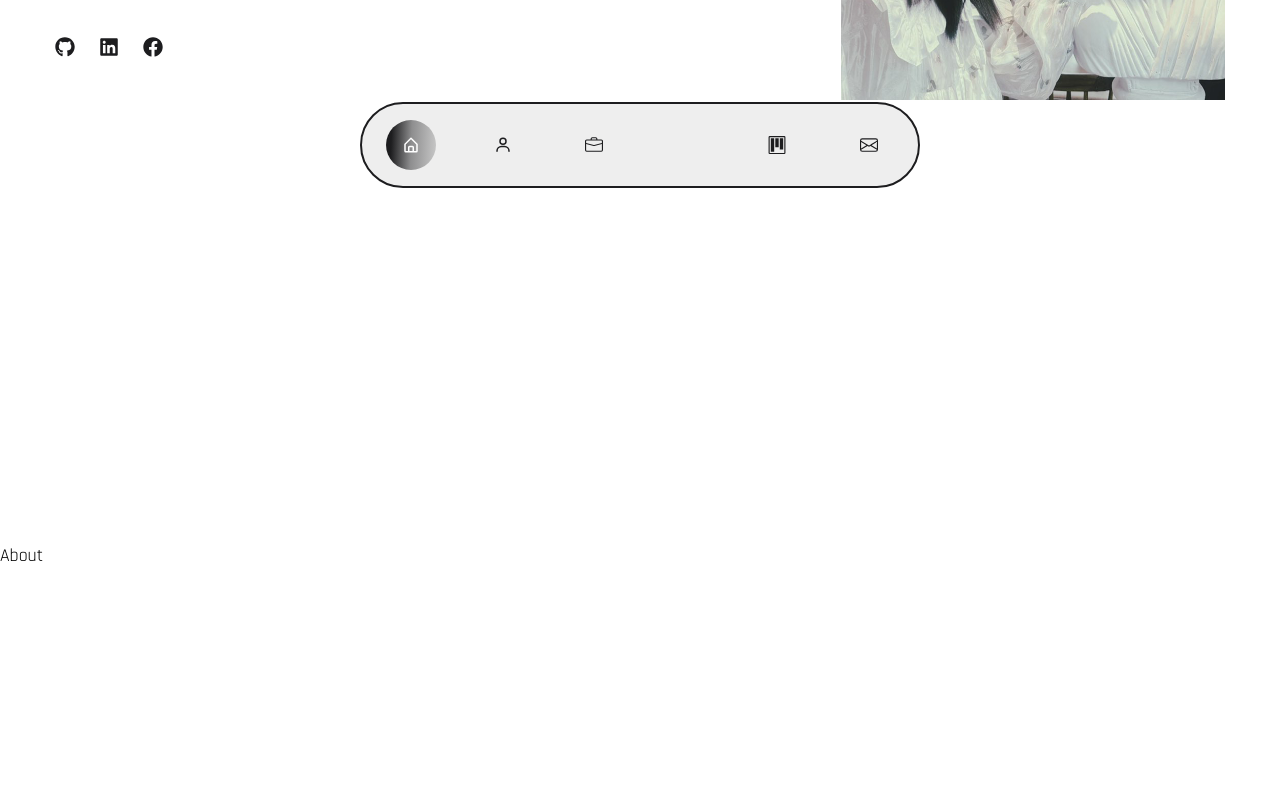
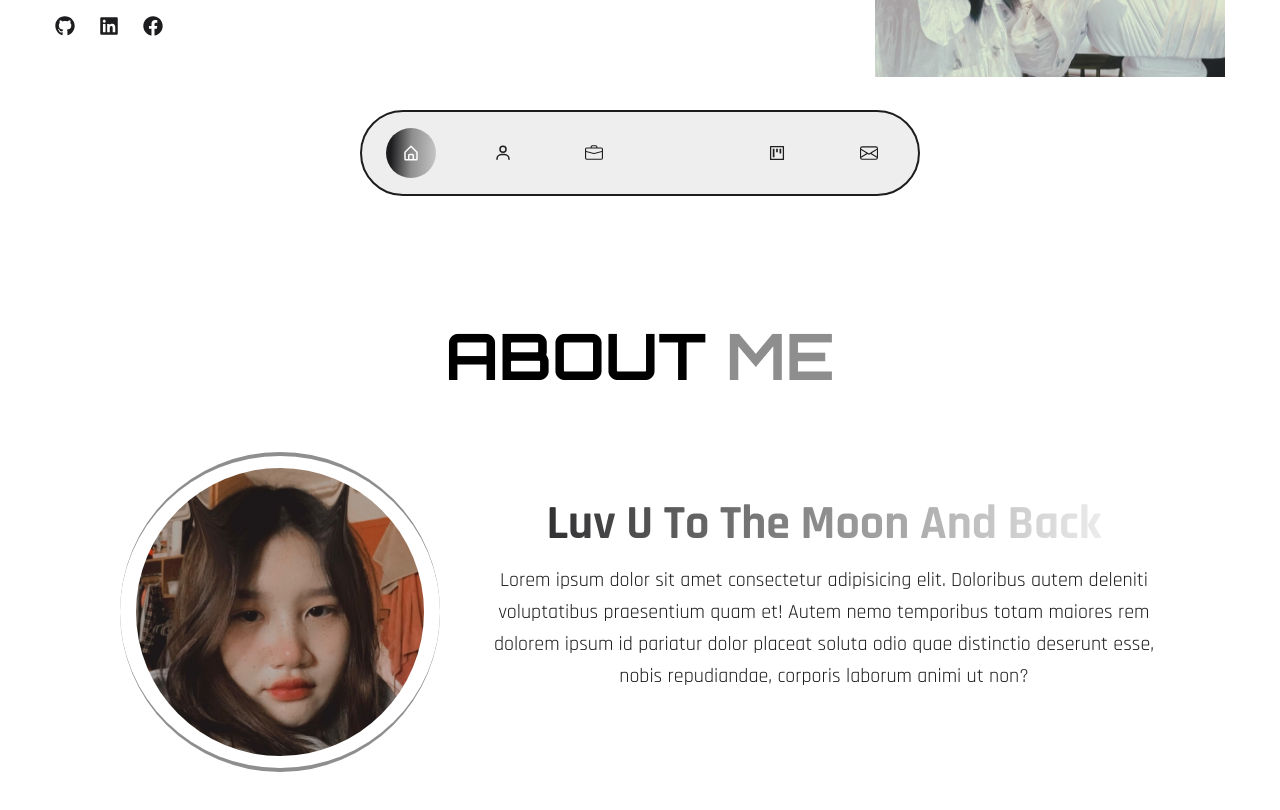
Before and after one commit to WangTris/portfolio_DV, a React (Create React App) app in the folder my-portfolio/: page / in a window 1280 px wide. Shown: the part 580-1390 px from the top of the page. Built offline with nearby package versions, Linux system fonts and the light colour scheme; some icons are missing; a web font is replaced by a local one.

Commit message:
Complete About page

```diff
--- a/my-portfolio/src/components/About.js
+++ b/my-portfolio/src/components/About.js
@@ -1,10 +1,59 @@
 import React from "react";
+//images
+import dieuvan2 from "../assets/dieuvan2.png";
+// motion
+import { motion } from "framer-motion";
+// variants
+import { fadeIn } from "../variants";
 
 const About = () => {
   return (
-    <div className="section" id="about">
-      About
-    </div>
+    <section className="section" id="about">
+      <div className="container mx-auto flex justify-center items-center flex-col ">
+        {/* title */}
+        <motion.h2
+          variants={fadeIn("up", 0.3)}
+          initial="hidden"
+          whileInView={"show"}
+          viewport={{ once: false, amount: 0.7 }}
+          className="text-[4rem] mb-20 items-center font-primary font-bold uppercase"
+        >
+          About <span className="text-accent">me</span>
+        </motion.h2>
+        <div className="flex flex-col gap-y-8 lg:flex-row lg:items-center lg:gap-x-12">
+          {/* image */}
+          <motion.div
+            variants={fadeIn("right", 0.4)}
+            initial="hidden"
+            whileInView={"show"}
+            viewport={{ once: false, amount: 0.7 }}
+            className="hidden relative w-[20rem] h-[20rem] lg:flex justify-center items-center rounded-full"
+          >
+            <img src={dieuvan2} alt="" className="w-[90%] rounded-full" />
+            <span className="absolute w-full h-full rounded-full border-t-4 border-b-4 border-accent animate-spin-slow"></span>
+          </motion.div>
+          <motion.div
+            variants={fadeIn("left", 0.4)}
+            initial="hidden"
+            whileInView={"show"}
+            viewport={{ once: false, amount: 0.7 }}
+            className="flex-1 mb-8 max-w-2xl mx-auto lg:mx-0 text-center font-secondary text-[20px]"
+          >
+            {/* text */}
+            <h3 className="text-gradient text-[2rem] leading-[1] lg:text-[3rem]">
+              Luv U To The Moon And Back
+            </h3>
+            <p className="text-text mt-4">
+              Lorem ipsum dolor sit amet consectetur adipisicing elit. Doloribus
+              autem deleniti voluptatibus praesentium quam et! Autem nemo
+              temporibus totam maiores rem dolorem ipsum id pariatur dolor
+              placeat soluta odio quae distinctio deserunt esse, nobis
+              repudiandae, corporis laborum animi ut non?
+            </p>
+          </motion.div>
+        </div>
+      </div>
+    </section>
   );
 };
 
--- a/my-portfolio/src/components/Banner.js
+++ b/my-portfolio/src/components/Banner.js
@@ -25,7 +25,7 @@ const Banner = () => {
               initial="hidden"
               whileInView={"show"}
               viewport={{ once: false, amount: 0.7 }}
-              className="text-text text-[45px] font-bold leading-[1] lg:text-[90px]"
+              className="text-text text-[45px] font-bold leading-[1] lg:text-[5rem]"
             >
               TRAN QUANG <span>TRI</span>
             </motion.h1>
@@ -56,7 +56,7 @@ const Banner = () => {
               initial="hidden"
               whileInView={"show"}
               viewport={{ once: false, amount: 0.7 }}
-              className="mb-8 max-w-lg mx-auto lg:mx-0"
+              className="mb-8 max-w-2xl mx-auto lg:mx-0 font-secondary text-[20px]"
             >
               Lorem ipsum dolor sit, amet consectetur adipisicing elit. Ullam
               laudantium veniam reprehenderit molestiae numquam architecto sed
@@ -82,23 +82,29 @@ const Banner = () => {
               viewport={{ once: false, amount: 0.7 }}
               className="flex text-text text-[20px] gap-x-6 max-w-max mx-auto lg:mx-0"
             >
-              <a href="#">
+              <a href="https://github.com/WangTris" target="blank">
                 <FaGithub />
               </a>
-              <a href="#">
+              <a
+                href="https://www.linkedin.com/in/quang-tr%C3%AD-tr%E1%BA%A7n-21740020a/"
+                target="blank"
+              >
                 <FaLinkedin />
               </a>
-              <a href="#">
+              <a
+                href="https://www.facebook.com/tranquangtri0412"
+                target="blank"
+              >
                 <FaFacebook />
               </a>
             </motion.div>
           </div>
           {/* image */}
           <motion.div
-            variants={fadeIn("up", 0.5)}
+            variants={fadeIn("left", 0.5)}
             initial="hidden"
             whileInView={"show"}
-            className="hidden lg:flex flex-1 max-w-sm"
+            className="hidden lg:flex flex-1 max-w-[350px]"
           >
             <img src={dieuvan} alt="" />
           </motion.div>
--- a/my-portfolio/src/components/Nav.js
+++ b/my-portfolio/src/components/Nav.js
@@ -2,7 +2,7 @@ import React from "react";
 // import icons
 import { BiHomeAlt, BiUser } from "react-icons/bi";
 import { BsBriefcase, BsEnvelope } from "react-icons/bs";
-import { GoProject } from "react-icons/go";
+import { AiOutlineProject } from "react-icons/ai";
 import { PiCertificate } from "react-icons/pi";
 
 // link
@@ -10,7 +10,7 @@ import { Link } from "react-scroll";
 
 const Nav = () => {
   return (
-    <nav className="fixed bottom-2 lg:bottom-8 w-full overflow-hidden z-50">
+    <nav className="fixed bottom-2 lg:bottom-6 w-full overflow-hidden z-50">
       <div className="container mx-auto">
         {/* Nav inner */}
         <div className="w-full max-w-[560px] border-2 border-text bg-accent/15 h-[86px] backdrop-blur-2xl rounded-full mx-auto px-6 flex justify-between items-center text-text">
@@ -58,7 +58,7 @@ const Nav = () => {
             spy={true}
             className="cursor-pointer p-4 w-[50px] h-[50px] flex items-center"
           >
-            <GoProject />
+            <AiOutlineProject />
           </Link>
           <Link
             to="contact"
--- a/my-portfolio/src/index.css
+++ b/my-portfolio/src/index.css
@@ -41,7 +41,7 @@
 
 .active {
   color: #fff;
-  /* padding: 1rem; */
+  padding: 1rem;
   border-radius: 100%;
 }
 
@@ -68,7 +68,7 @@
     @apply text-base;
   }
   .text-gradient {
-    @apply bg-gradient-to-r text-transparent bg-clip-text from-[#42A6E3] to-[#FF56F6] font-bold font-primary hover:from-[#FF56F6] hover:to-[#42A6E3];
+    @apply bg-gradient-to-r text-transparent bg-clip-text from-[#1d1d1f] to-[#ffffff] font-bold font-secondary hover:from-[#ffffff] hover:to-[#1d1d1f];
   }
   .section {
     @apply py-8 lg:py-24 lg:h-screen flex items-center;
--- a/my-portfolio/tailwind.config.js
+++ b/my-portfolio/tailwind.config.js
@@ -28,7 +28,10 @@ module.exports = {
         // site: "url('./assets/site-bg.jpg')",
         // about: "url('./assets/about.png')",
         // services: "url('./assets/services.png')",
-        about2: "url('./assets/dieuvan.ipg')",
+        // about2: "url('./assets/dieuvan.ipg')",
+      },
+      animation: {
+        "spin-slow": "spin 4s linear infinite",
       },
     },
   },
```
Also changed, not shown: my-portfolio/src/assets/dieuvan2.png (added).
